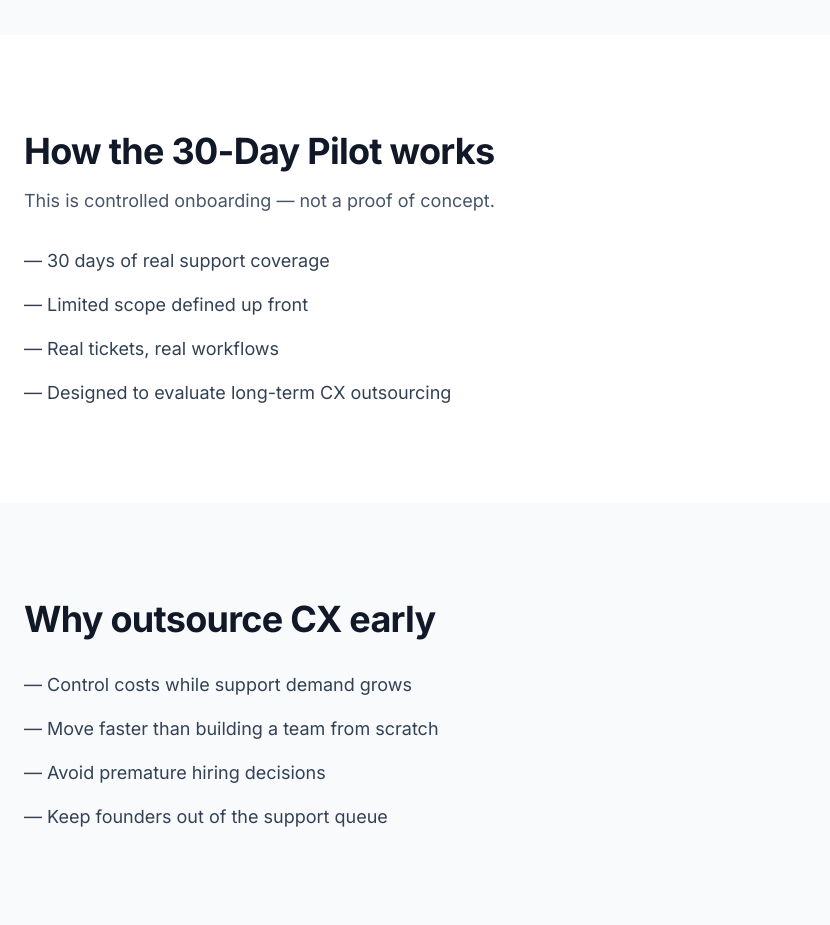
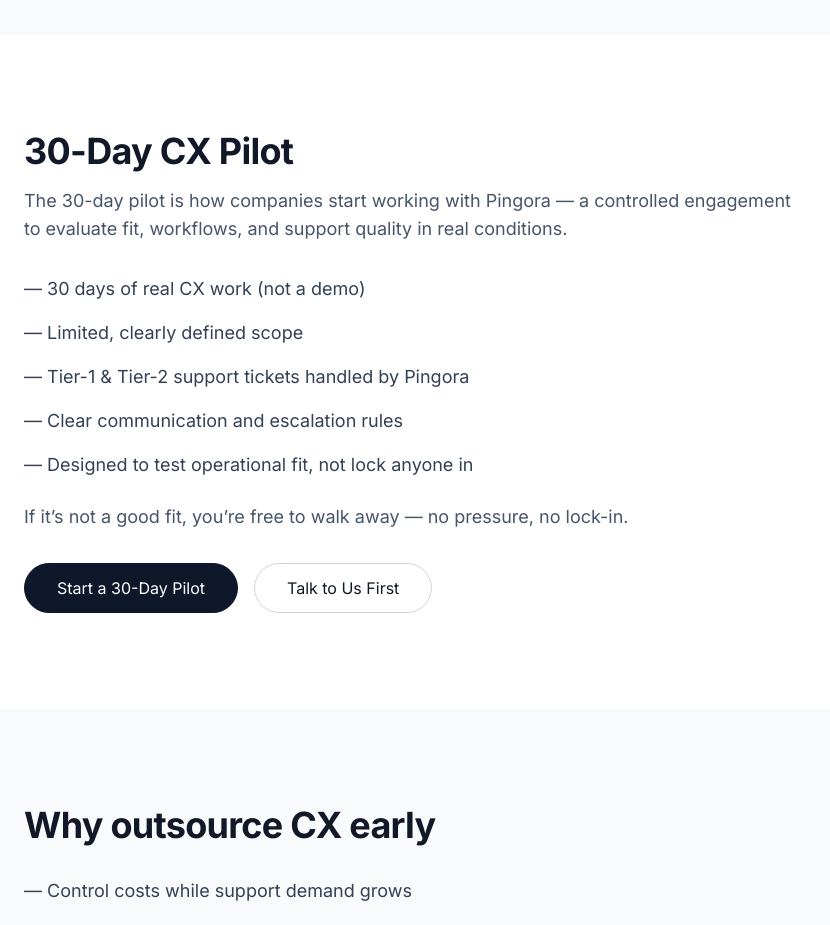
Before and after one commit to 249bisho/GPOv1, a Next.js app: page / in a window 1280 px wide. Shown: the part 1800-2725 px from the top of the page, without its empty margins (0-830 px from the left). Built offline with nearby package versions, Linux system fonts and the light colour scheme.

Commit message:
Refine pilot section messaging

```diff
--- a/pages/index.js
+++ b/pages/index.js
@@ -47,14 +47,20 @@ export default function Home() {
         "Companies needing structured CX fast"
       ],
 
-      pilotTitle: "How the 30-Day Pilot works",
-      pilotSub: "This is controlled onboarding — not a proof of concept.",
+      pilotTitle: "30-Day CX Pilot",
+      pilotSub:
+        "The 30-day pilot is how companies start working with Pingora — a controlled engagement to evaluate fit, workflows, and support quality in real conditions.",
       pilotPoints: [
-        "30 days of real support coverage",
-        "Limited scope defined up front",
-        "Real tickets, real workflows",
-        "Designed to evaluate long-term CX outsourcing"
+        "30 days of real CX work (not a demo)",
+        "Limited, clearly defined scope",
+        "Tier-1 & Tier-2 support tickets handled by Pingora",
+        "Clear communication and escalation rules",
+        "Designed to test operational fit, not lock anyone in"
       ],
+      pilotExit:
+        "If it’s not a good fit, you’re free to walk away — no pressure, no lock-in.",
+      pilotCtaPrimary: "Start a 30-Day Pilot",
+      pilotCtaSecondary: "Talk to Us First",
 
       whyTitle: "Why outsource CX early",
       whyPoints: [
@@ -133,6 +139,15 @@ export default function Home() {
               <li key={i}>— {p}</li>
             ))}
           </ul>
+          <p className="text-lg text-slate-600 max-w-3xl mt-6">{t.pilotExit}</p>
+          <div className="flex flex-wrap gap-4 mt-8">
+            <button className="w-fit border border-slate-900 bg-slate-900 text-white px-8 py-3 rounded-full hover:bg-slate-800 transition">
+              {t.pilotCtaPrimary}
+            </button>
+            <button className="w-fit border border-slate-300 bg-white px-8 py-3 rounded-full hover:bg-slate-50 transition">
+              {t.pilotCtaSecondary}
+            </button>
+          </div>
         </section>
 
         {/* WHY OUTSOURCE */}
```
